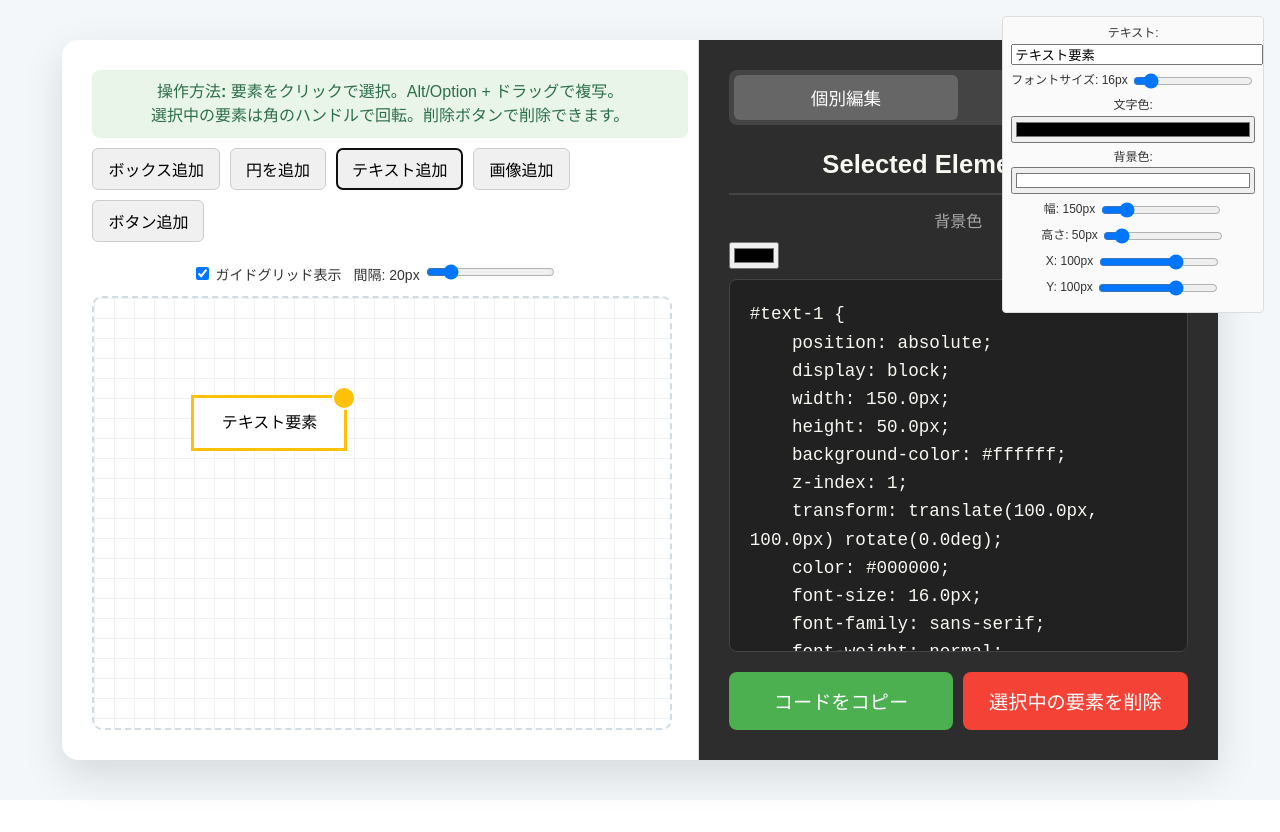
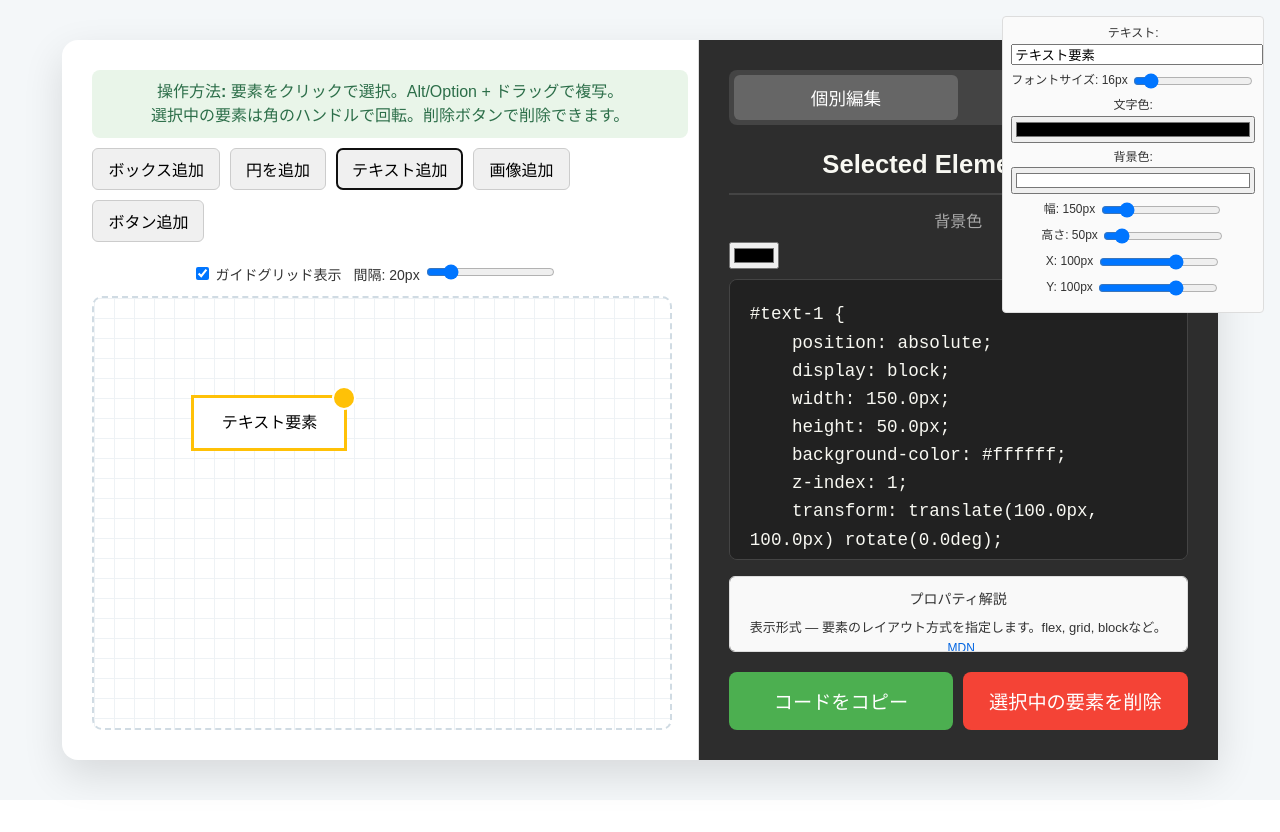
Before and after one commit to tako-chan0511/cssvisualizer, a Vue app: page / in a window 1280 px wide. Both pictures are taken after a click on the button "テキスト追加". Built offline with nearby package versions, Linux system fonts and the light colour scheme.

Commit message:
基本プロパティ説明とMDNリンク

```diff
--- a/dev-dist/sw.js
+++ b/dev-dist/sw.js
@@ -82,7 +82,7 @@ define(['./workbox-54d0af47'], (function (workbox) { 'use strict';
     "revision": "670ae3298722b21a3404328b42a0b957"
   }, {
     "url": "index.html",
-    "revision": "0.rbpugoekgto"
+    "revision": "0.p1amvp6eghg"
   }], {});
   workbox.cleanupOutdatedCaches();
   workbox.registerRoute(new workbox.NavigationRoute(workbox.createHandlerBoundToURL("index.html"), {
--- a/src/App.vue
+++ b/src/App.vue
@@ -16,8 +16,8 @@
       </div>
       <!-- ▲ ツールバー ▲ -->
 
-       <!-- ▼ 個別編集モード用グリッドコントロール ▼ -->
-      <div v-if="editMode==='individual'" class="grid-controls">
+      <!-- ▼ 個別編集モード用グリッドコントロール ▼ -->
+      <div v-if="editMode === 'individual'" class="grid-controls">
         <label>
           <input type="checkbox" v-model="gridEnabled" />
           ガイドグリッド表示
@@ -297,6 +297,17 @@
               :value="generatedIndividualCss"
               @input="updateElementFromCss"
             ></textarea>
+            <!-- ここからプロパティ解説パネル -->
+            <div v-if="docs.length" class="doc-panel">
+              <h3>プロパティ解説</h3>
+              <ul>
+                <li v-for="doc in docs" :key="doc.label">
+                  <strong>{{ doc.label }}</strong> — {{ doc.description }}
+                  <a :href="doc.mdn" target="_blank" rel="noopener">MDN</a>
+                </li>
+              </ul>
+            </div>
+            <!-- ここまで -->
           </template>
 
           <!-- レイアウトモードの中身 -->
@@ -325,6 +336,7 @@
 <script setup lang="ts">
 import { toRefs } from "vue";
 import { useCssGenerator } from "./composables/useCssGenerator";
+import { useCssDocs } from "@/composables/useCssDocs";
 import {
   ref,
   computed,
@@ -349,8 +361,6 @@ import VisualButton from "./components/VisualButton.vue";
 // グリッド表示用 refs
 const gridEnabled = ref(true);
 const gridSize = ref(20);
-
-
 
 const componentMap = {
   box: VisualBox,
@@ -391,22 +401,21 @@ const {
 
 const computedSandboxStyle = computed(() => {
   // まず Layout 用スタイルを取り込む
-  const style = { ...sandboxStyle.value } as Record<string, any>
+  const style = { ...sandboxStyle.value } as Record<string, any>;
 
   // ガイドグリッドを上乗せ
   if (gridEnabled.value) {
     style.backgroundImage = `
       linear-gradient(to right, #eef2f5 1px, transparent 1px),
       linear-gradient(to bottom, #eef2f5 1px, transparent 1px)
-    `
-    style.backgroundSize = `${gridSize.value}px ${gridSize.value}px`
+    `;
+    style.backgroundSize = `${gridSize.value}px ${gridSize.value}px`;
   } else {
-    style.backgroundImage = 'none'
+    style.backgroundImage = "none";
   }
 
-  return style
-})
-
+  return style;
+});
 
 // flowState.display を Ref として取り出す
 const { display: flowDisplay } = toRefs(flowState);
@@ -428,6 +437,9 @@ const {
   toRefs(flowState).display,
   floatState
 );
+
+// ──────── ⑤ プロパティヒント用Docs取得 ────────
+const { docs } = useCssDocs(cssSelectedElement, generatedIndividualCss);
 
 // 「block/inline」が変わったら、全要素の state.display も一括更新
 watch(
@@ -749,4 +761,36 @@ body {
   display: inline-block;
   margin-right: 12px;
 }
+/* プロパティ解説パネル用スタイル */
+.doc-panel {
+  margin-top: 16px;
+  padding: 12px;
+  background: #f9f9f9;
+  border: 1px solid #ddd;
+  border-radius: 6px;
+  color: #333;       /* ← ここでテキストをダークに */
+  max-height: 50px;   /* 好きな高さに調整してください */
+  overflow-y: auto;    /* 縦方向にスクロールバーを表示 */
+}
+.doc-panel h3 {
+  margin: 0 0 8px;
+  font-size: 14px;
+  color: #333;
+}
+.doc-panel ul {
+  list-style: none;
+  padding: 0;
+  margin: 0;
+}
+.doc-panel li {
+  margin-bottom: 6px;
+  font-size: 13px;
+  color: #333;
+}
+.doc-panel a {
+  margin-left: 6px;
+  font-size: 12px;
+  color: #0064e1;
+  text-decoration: underline;
+}
 </style>
--- /dev/null
+++ b/src/composables/useCssDocs.ts
@@ -0,0 +1,71 @@
+// src/composables/useCssDocs.ts
+import { computed, type Ref } from 'vue'
+import { cssDocs, type CssDoc } from '@/constants/cssDocs'
+import type { ElementState } from '@/types'
+
+/**
+ * "background-color" → "backgroundColor" などに変換
+ */
+function toCamelCase(prop: string) {
+  return prop.trim().replace(/-([a-z])/g, (_, letter) => letter.toUpperCase())
+}
+
+// プロパティを表示したい順序
+const propOrder = [
+  'display',
+  'position',
+  'top',
+  'left',
+  'width',
+  'height',
+  'transform',
+  'zIndex',
+  'backgroundColor',
+  // 必要に応じて他プロパティを追加
+]
+
+export function useCssDocs(
+  state: Ref<ElementState|null>,
+  generatedCss: Ref<string>
+) {
+  const docs = computed<CssDoc[]>(() => {
+    if (!state.value) return []
+
+    // プロパティ部分だけを抽出 (セレクタ部を除去)
+    const cssContent = generatedCss.value.replace(/^[^{]*\{/, '')
+
+    // 各プロパティ行を取得して camelCase 化
+    const propsList = cssContent
+      .split(';')
+      .map(line => line.trim())
+      .filter(line => line.includes(':'))
+      .map(line => toCamelCase(line.split(':')[0].trim()))
+
+    // cssDocs マップから Doc を取り出す (key付き)
+    let list = propsList
+      .map(prop => ({ key: prop, doc: cssDocs[prop] }))
+      .filter(item => item.doc !== undefined)
+      .map(item => ({ key: item.key, ...item.doc! }))
+
+    // transform が使われている場合、補助的に position/top/left を追加
+    if (propsList.includes('transform')) {
+      ['position', 'top', 'left'].forEach(key => {
+        const doc = cssDocs[key]
+        if (doc && !list.some(item => item.key === key)) {
+          list.push({ key, ...doc })
+        }
+      })
+    }
+
+    // propOrder に従ってソートして返却
+    return list.sort((a, b) => {
+      const ai = propOrder.indexOf(a.key)
+      const bi = propOrder.indexOf(b.key)
+      const pa = ai === -1 ? Number.MAX_SAFE_INTEGER : ai
+      const pb = bi === -1 ? Number.MAX_SAFE_INTEGER : bi
+      return pa - pb
+    })
+  })
+
+  return { docs }
+}
--- /dev/null
+++ b/src/constants/cssDocs.ts
@@ -0,0 +1,55 @@
+// src/constants/cssDocs.ts
+export interface CssDoc {
+  label: string         // プロパティ名（日本語）
+  description: string   // 短い説明
+  mdn: string           // MDNへのURL
+}
+
+export const cssDocs: Record<string, CssDoc> = {
+  display: {
+    label: "表示形式",
+    description: "要素のレイアウト方式を指定します。flex, grid, blockなど。",
+    mdn: "https://developer.mozilla.org/docs/Web/CSS/display",
+  },
+  position: {
+    label: "位置指定",
+    description: "要素の配置方法を指定します。static, relative, absoluteなど。",
+    mdn: "https://developer.mozilla.org/docs/Web/CSS/position",
+  },
+  top: {
+    label: "上位置",
+    description: "position で基準に対する上方向のオフセットを指定します。",
+    mdn: "https://developer.mozilla.org/docs/Web/CSS/top",
+  },
+  left: {
+    label: "左位置",
+    description: "position で基準に対する左方向のオフセットを指定します。",
+    mdn: "https://developer.mozilla.org/docs/Web/CSS/left",
+  },
+  width: {
+    label: "幅",
+    description: "要素の幅を指定します。",
+    mdn: "https://developer.mozilla.org/docs/Web/CSS/width",
+  },
+  height: {
+    label: "高さ",
+    description: "要素の高さを指定します。",
+    mdn: "https://developer.mozilla.org/docs/Web/CSS/height",
+  },
+  backgroundColor: {
+    label: "背景色",
+    description: "要素の背景色を指定します。",
+    mdn: "https://developer.mozilla.org/docs/Web/CSS/background-color",
+  },
+  transform: {
+    label: "変形",
+    description: "要素の回転・拡大縮小・移動をまとめて指定します。",
+    mdn: "https://developer.mozilla.org/docs/Web/CSS/transform",
+  },
+  zIndex: {
+    label: "重なり順序",
+    description: "要素の重なり順を指定します。",
+    mdn: "https://developer.mozilla.org/docs/Web/CSS/z-index",
+  },
+  /* 必要に応じて他のプロパティも追加 */
+}
```
